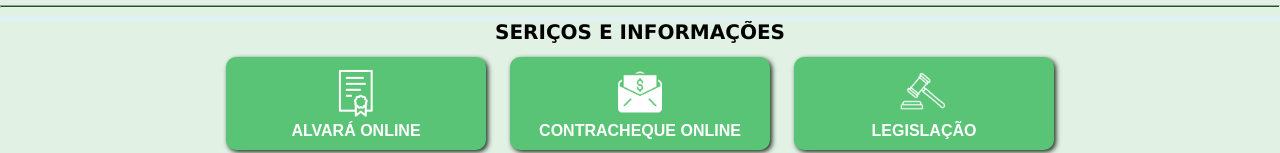
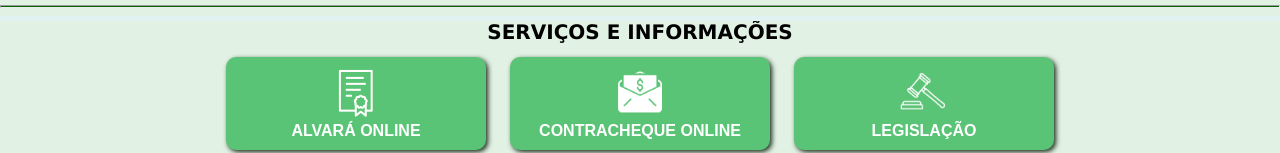
Before and after one commit to DrakkoN12/DrakkoN12.github.io, a plain HTML site: page index.html in a window 1280 px wide. Shown: the part 576-729 px from the top of the page. Drawn offline with Linux system fonts and the light colour scheme.

Commit message:
Update index.html

```diff
--- a/index.html
+++ b/index.html
@@ -95,7 +95,7 @@
     <hr>
     <div class="content" style="border-top: 5px solid #e1f2f2; border-bottom: 5px solid #e1f2f2; margin-top: 0;">
       <div class="acesso-rapido">
-        <h1 style="margin: 0 auto 5px;">SERIÇOS E INFORMAÇÕES</h1>
+        <h1 style="margin: 0 auto 5px;">SERVIÇOS E INFORMAÇÕES</h1>
         <a href="http://177.155.185.238:7777/alvaraweb"><img src="images/licenca-export.png" style="width:50px; height:auto;"><br>ALVARÁ ONLINE</a>
         <a href="http://177.155.185.238:7777/portalservidor#/"><img src="images/7509965-export.png" style="width:50px; height:auto;"><br>CONTRACHEQUE ONLINE</a>
         <a href="legislacao/legislacao.html"><img src="images/7847753-export.png" style="width:50px; height:auto;"><br>LEGISLAÇÃO</a><br>
```
